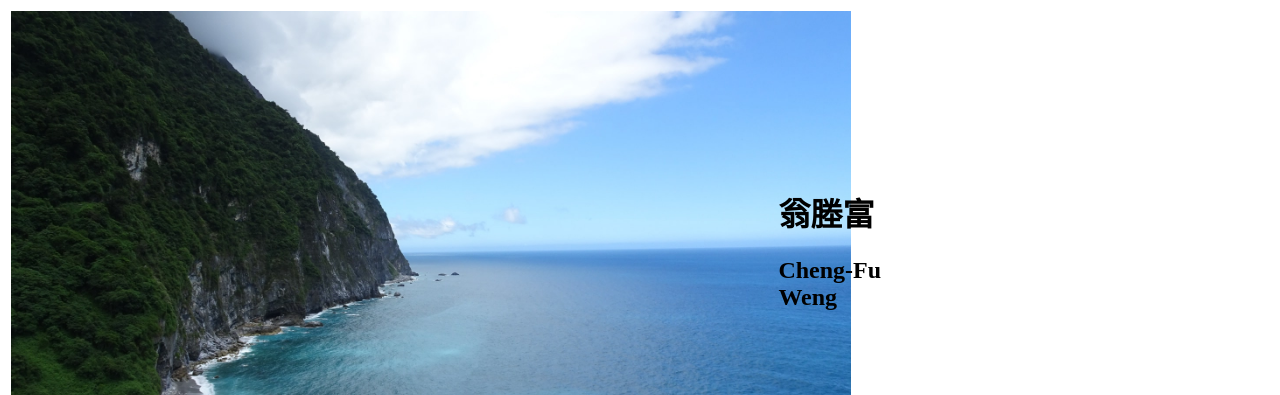
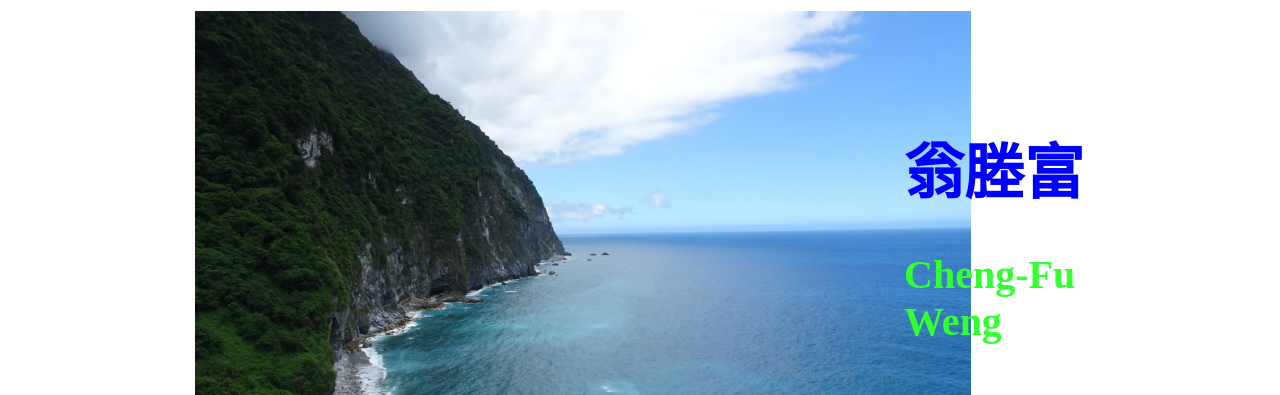
Before and after one commit to fu24680/aboutme, a plain HTML site: page about.html in a window 1280 px wide. Shown: the top 395 px of the page. Drawn offline with Linux system fonts and the light colour scheme.

Commit message:
version 6: CSS

```diff
--- a/about.html
+++ b/about.html
@@ -4,6 +4,13 @@
 	<meta charset="UTF-8">
 	<meta name="viewport" content="width=device-width, initial-scale=1.0">
 	<title>翁塍富的簡介</title>
+	<style type="text/css">
+		* { font-family:"標楷體"; margin-left:auto; margin-right:auto;}
+		h1 {color:blue; font-size:60px;}
+		h2 {color:#33ff33; font-size:40px;}
+	</style>
+
+
 </head>
 <body>
 	<table width="70%">
```
Also changed, not shown: index.html (+5 -0 lines).
